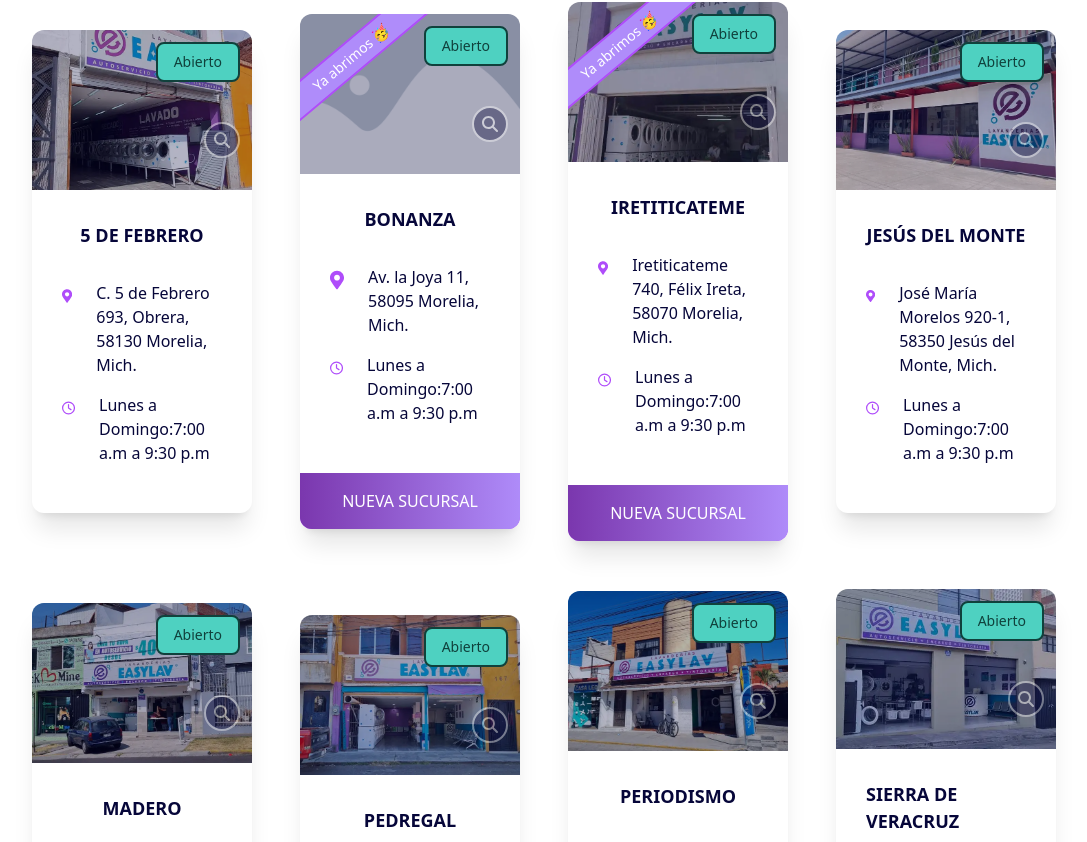
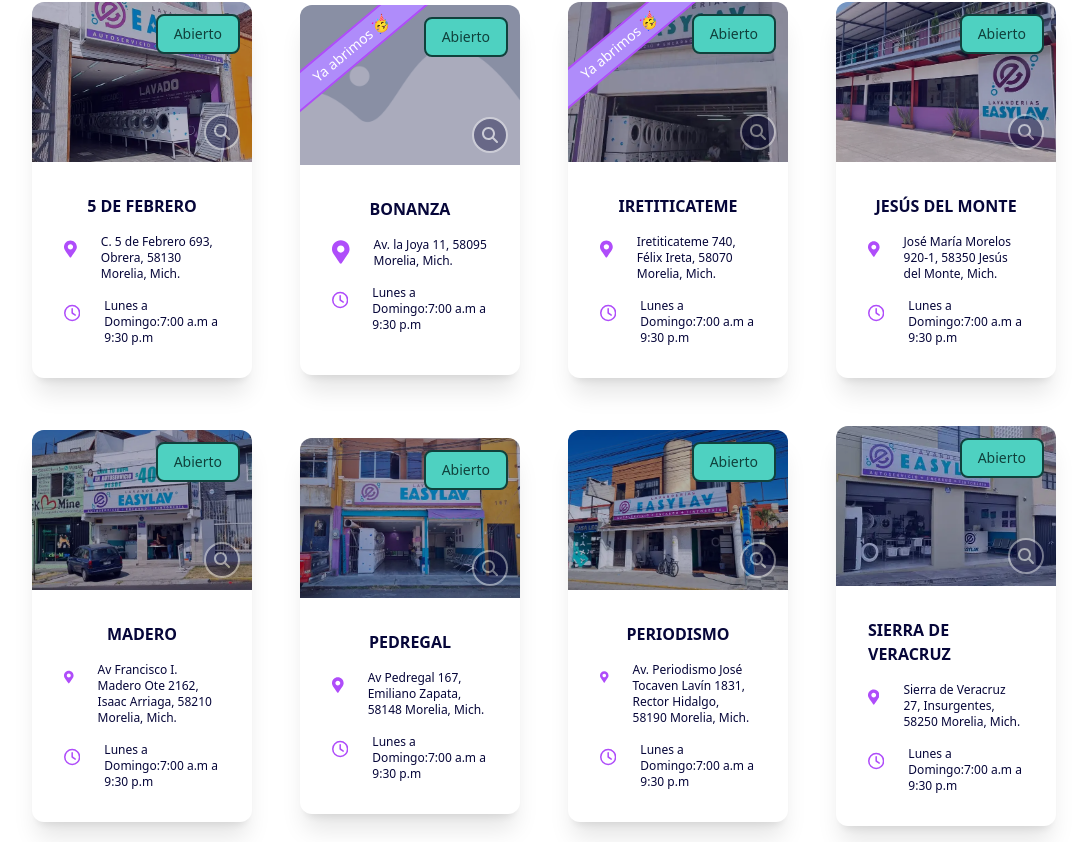
Before and after one commit to dspwebstudiomx/easylav-react, a React (Vite) app: page /sucursales/morelia in a window 1280 px wide. Shown: the part 478-1320 px from the top of the page, without its empty margins (96-1183 px from the left). Built offline with nearby package versions, Linux system fonts and the light colour scheme.

Commit message:
Refactors SucursalCard and Modal components for improved layout and styling; updates constants for consistency in font sizes and removes advertisements from local services

```diff
--- a/src/components/cards/SucursalCard.jsx
+++ b/src/components/cards/SucursalCard.jsx
@@ -25,7 +25,7 @@ const SUCURSAL_CARD_UI = {
     COLOR: 'text-secondary'
   },
   TEXT: {
-    FONT_SIZE: "text-base",
+    FONT_SIZE: "text-xs",
     COLOR: "text-dark",
     LINE_HEIGHT: "leading-2",
   },
@@ -122,7 +122,7 @@ const SucursalCard = (props) => {
         image_1024={image}
         image_1200={image}
         image_1920={image}
-        height='h-[140px]'
+        height='h-full'
         opacity='opacity-30 hover:opacity-60'
         backgroundColor='bg-dark'
         className='p-3'>
@@ -139,10 +139,10 @@ const SucursalCard = (props) => {
       {/* Imagen */}
 
       {/* Descripción */}
-      <section className='flex flex-col gap-4 justify-between items-start min-h-[320px] '>
+      <section className='flex flex-col gap-4 justify-between items-center min-h-[210px] '>
         <div className='p-8 flex flex-col gap-4'>
           {/* Título */}
-          <TitleH3 justify='justify-center mb-4' color='text-dark'>
+          <TitleH3 justify='justify-center' color='text-dark'>
             {title}
           </TitleH3>
           {/* Título */}
@@ -165,11 +165,12 @@ const SucursalCard = (props) => {
           {/* Horario */}
         </div>
 
+      </section>
         {/* Advertisement */}
         {advertisement ? (
           <section className='w-full'>
             <Badge backgroundColor='bg-gradient-to-r from-secondary_dark to-secondary_light md:bg-secondary'>
-              <p className='text-base uppercase px-8'>{advertisement}</p>
+              <p className='text-sm uppercase px-8'>{advertisement}</p>
             </Badge>
             {renderMapLinks(position, title, gmap)}
           </section>
@@ -179,7 +180,6 @@ const SucursalCard = (props) => {
           </div>
         )}
         {/* Advertisement */}
-      </section>
       {/* Descripción */}
 
       {/* Badge*/}
@@ -192,7 +192,7 @@ const SucursalCard = (props) => {
 
       {/* Modal */}
       {showModal && (
-        <Modal width='w-[90vw] md:w-[60vw] lg:w-auto z-50'>
+        <Modal width='w-[100vw] md:w-[60vw] lg:w-auto z-50'>
           <div id='imagen-sucursal' className="mx-auto flex flex-col rounded-xl border-4 border-primary bg-light p-8">
             <button id="button-close" onClick={() => setShowModal(false)}>
               <FaXmark
@@ -202,7 +202,7 @@ const SucursalCard = (props) => {
             </button>
             <Spacing distance='my-4' />
             <div className="flex flex-col items-center justify-center gap-8">
-              <img src={image} alt={title} className="w-auto h-[30vh] object-cover" />
+              <img src={image} alt={title} className="w-[340px] h-[280px] object-cover" />
               <TitleH3>{title}</TitleH3>
             </div>
           </div>
--- a/src/components/contacto/Modal.jsx
+++ b/src/components/contacto/Modal.jsx
@@ -4,7 +4,7 @@ const Modal = ({ children, height, width }) => {
   return (
     <div id='modal' className='fixed inset-0 animate__animated animate__fadeIn animate__slow grid place-items-center w-[100vw] h-[100vh]  mx-auto z-[999]'>
       <div id='modal-overlay' className='fixed inset-0 bg-dark opacity-80 z-40'></div>
-      <div id='modal-window' className={`${height} ${width} z-50`}>
+      <div id='modal-window' className={`${height} ${width} z-50 xl:mt-32`}>
         {children}
       </div>
     </div>
--- a/src/constants/constants.js
+++ b/src/constants/constants.js
@@ -41,7 +41,7 @@ export const GENERAL_UI = {
   },
   TITLEH3: {
     FONT_FAMILY: "font-din-bold",
-    FONT_SIZE: "text-[18px]",
+    FONT_SIZE: "text-base",
     FONT_WEIGHT: "font-bold",
     COLOR: "text-dark dark:text-primary",
     BACKGROUND_COLOR: "",
--- a/src/data/sucursales.js
+++ b/src/data/sucursales.js
@@ -182,7 +182,7 @@ export const localservices = [
     city: "Morelia",
     email: "iretiticateme@easylav.mx",
     titleMailto: "Enviar correo a sucursal Iretiticateme",
-    advertisement: "Nueva Sucursal",
+    advertisement: "",
     badge: "Ya abrimos 🥳",
     image: iretiticateme,
     openHour: 7,
@@ -201,7 +201,7 @@ export const localservices = [
     city: "Morelia",
     email: "bonanza@easylav.mx",
     titleMailto: "Enviar correo a sucursal Bonanza",
-    advertisement: "Nueva Sucursal",
+    advertisement: "",
     badge: "Ya abrimos 🥳",
     image: Placeholder,
     openHour: 7,
```
